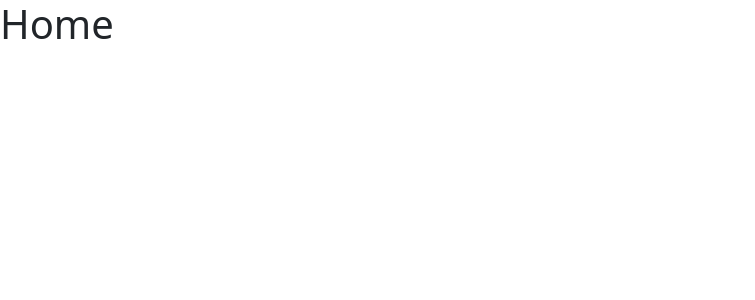
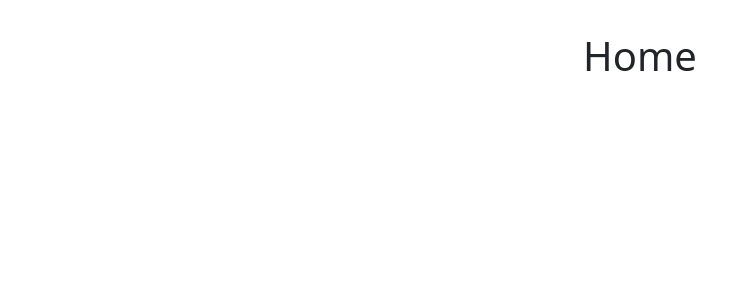
Before and after one commit to sanjaya121/reactjs-ui-client, a React (Vite) app: page / in a window 1280 px wide. Shown: the top 300 px of the page, without its empty margins (0-755 px from the left). Built offline with nearby package versions, Linux system fonts and the light colour scheme.

Commit message:
router setup

```diff
--- a/src/App.tsx
+++ b/src/App.tsx
@@ -1,11 +1,12 @@
-import { Outlet } from "react-router-dom";
+import { Outlet, RouterProvider } from "react-router-dom";
 import "./App.css";
-import Login from "./components/auth/login/Login";
+import router from "./app/router/Routes";
+
 
 function App() {
   return (
     <div className="cointainer">
-     <Outlet/>
+    <RouterProvider router={router}/>
     </div>
   );
 }
--- a/src/app/router/Routes.tsx
+++ b/src/app/router/Routes.tsx
@@ -13,9 +13,9 @@
     element: <Login />,
   },
   {
-    path: "/signup",
-    element: <SignUp />,
-  },
+    path:"/signup",
+    element:<SignUp/>
+  }
 ]);
 
 export default router;
--- a/src/main.tsx
+++ b/src/main.tsx
@@ -1,13 +1,10 @@
-import { StrictMode } from 'react'
-import { createRoot } from 'react-dom/client'
-import './index.css'
+import { StrictMode } from "react";
+import { createRoot } from "react-dom/client";
+import "./index.css";
+import App from "./App";
 
-import { RouterProvider } from 'react-router-dom'
-import router from './app/router/Routes'
-
-createRoot(document.getElementById('root')!).render(
+createRoot(document.getElementById("root")!).render(
   <StrictMode>
-    <RouterProvider router={router}/>
-
-  </StrictMode>,
-)
+    <App />
+  </StrictMode>
+);
```
